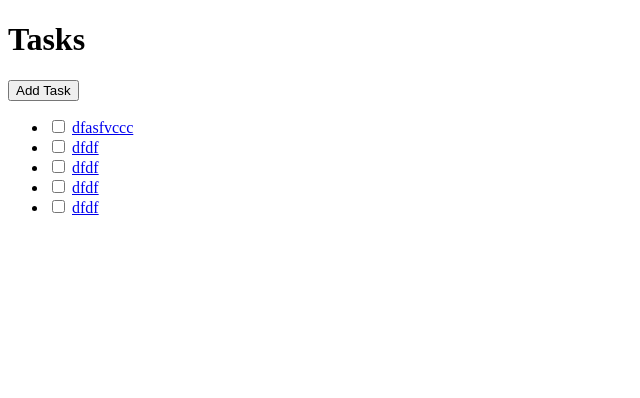
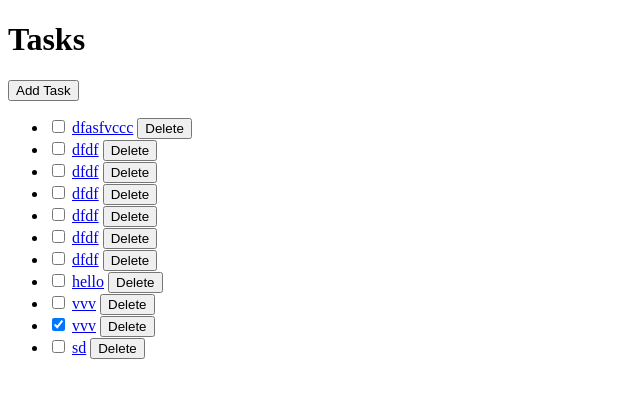
Before and after one commit to VaclavHrbek/Web-ToDo, a Django app: page /tasks/ in a window 1280 px wide. Shown: the top 398 px of the page, without its empty margins (0-640 px from the left). Run offline with Django 3.2, Linux system fonts and the light colour scheme; data comes from the database, SQL or seed files in the repository.

Commit message:
Add delete button.

```diff
--- a/django_app/_project/_tasks_app/static/_tasks_app/script.js
+++ b/django_app/_project/_tasks_app/static/_tasks_app/script.js
@@ -32,3 +32,21 @@ function updateTaskStatus(taskId, checkbox) {
         }
     });
 }
+
+function deleteTask(taskId) {
+    const csrfToken = getCookie('csrftoken');
+    fetch(`/tasks/delete/${taskId}/`, {
+        method: 'DELETE',
+        headers: {
+            'X-CSRFToken': csrfToken
+        }
+    }).then(response => response.json())
+      .then(data => {
+          if (data.status === 'success') {
+              const taskElement = document.getElementById(`task-${taskId}`);
+              taskElement.remove();
+          } else {
+              alert('Failed to delete task.');
+          }
+      });
+}
--- a/django_app/_project/_tasks_app/templates/_tasks_app/index.html
+++ b/django_app/_project/_tasks_app/templates/_tasks_app/index.html
@@ -11,10 +11,11 @@
     <button onclick="location.href='add_task/'">Add Task</button>
     <ul>
         {% for task in latest_tasks_list %}
-            <li>
+            <li id="task-{{ task.id }}">
                 <input type="checkbox" {% if task.completed %}checked{% endif %}
                         onchange="updateTaskStatus({{ task.id }}, this)">
                 <a href="{% url '_tasks_app:task' task.id %}">{{ task.title }}</a>
+                <button onclick="deleteTask({{ task.id }})" class="bg-red-500 hover:bg-red-700 text-white font-bold py-1 px-2 rounded">Delete</button>
             </li>
         {% endfor %}
     </ul>
--- a/django_app/_project/_tasks_app/urls.py
+++ b/django_app/_project/_tasks_app/urls.py
@@ -6,5 +6,6 @@ urlpatterns = [
     path("", views.index, name='index'),
     path("<int:task_id>/", views.task_detail, name='task'),
     path("add_task/", views.add_task, name='add_task'),
-    path("update_status/<int:task_id>/", views.update_status, name='update_status')
+    path("update_status/<int:task_id>/", views.update_status, name='update_status'),
+    path("delete/<int:task_id>/", views.delete_task, name='delete_task')
 ]
--- a/django_app/_project/_tasks_app/views.py
+++ b/django_app/_project/_tasks_app/views.py
@@ -7,7 +7,7 @@ import json
 from .models import Task
 
 def index(request):
-    latest_tasks_list = Task.objects.order_by('-created_at')[:5]
+    latest_tasks_list = Task.objects.order_by('-created_at')[:]
     context = {"latest_tasks_list": latest_tasks_list}
     return render(request, '_tasks_app/index.html', context)
 
@@ -40,3 +40,10 @@ def update_status(request, task_id):
         task.save()
         return JsonResponse({'status': 'success'})
     return JsonResponse({'status': 'fail'}, status=400)
+
+def delete_task(request, task_id):
+    if request.method == "DELETE":
+        task = get_object_or_404(Task, pk=task_id)
+        task.delete()
+        return JsonResponse({'status': 'success'})
+    return JsonResponse({'status': 'fail'}, status=400)
```
Also changed, not shown: django_app/_project/theme/static/css/dist/styles.css (+20 -0 lines).
